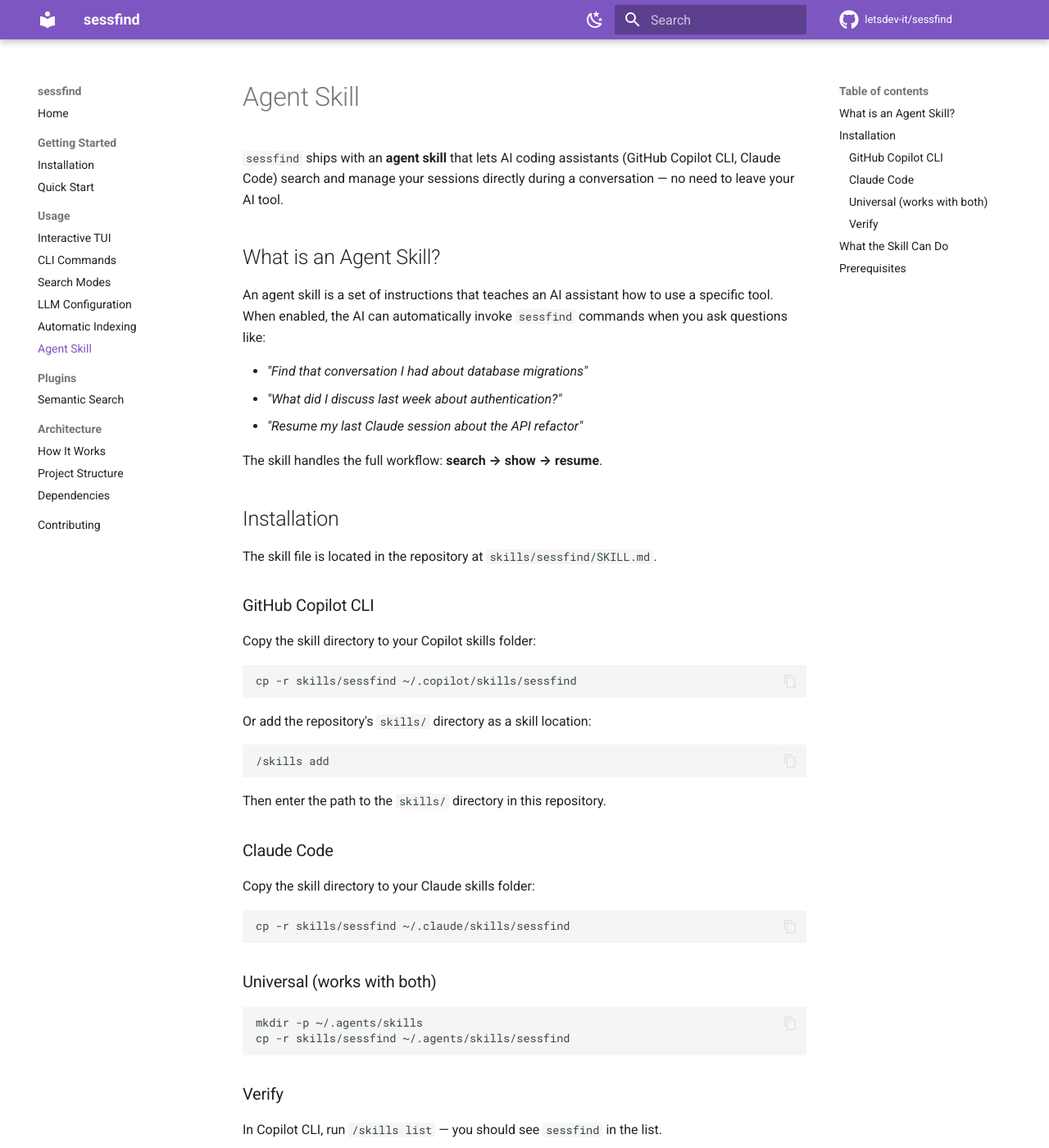
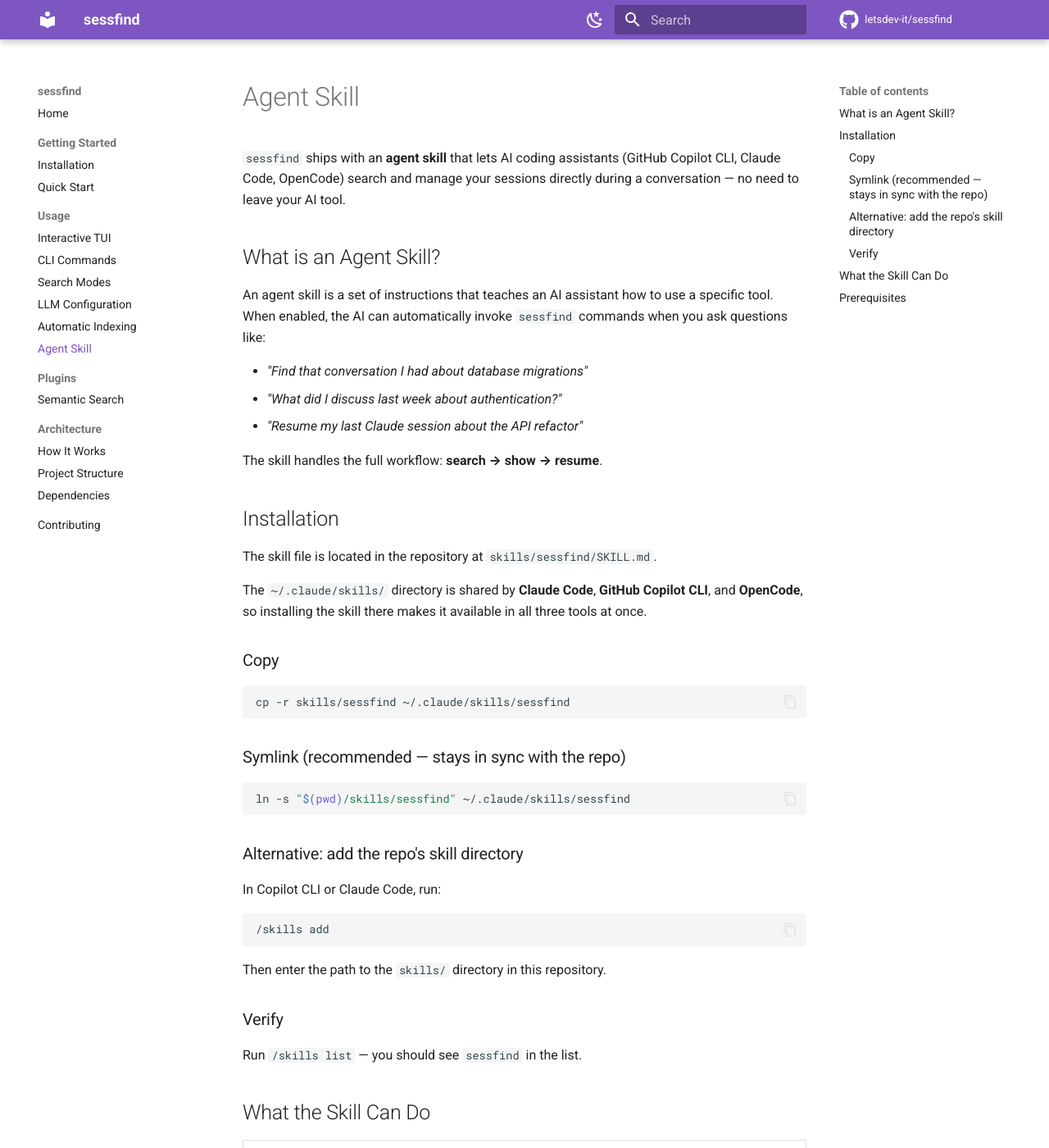
Before and after one commit to letsdev-it/sessfind, an MkDocs documentation site: the page built from docs/usage/agent-skill.md, in a window 1280 px wide and 1400 px high. Shown: the whole window at 82% size. Built offline with MkDocs 1.6.1 and Material for MkDocs 9.7.7, drawn with Linux system fonts in a browser that asks for light colours; comment, search, counter and statistics services are not loaded.

Commit message:
docs: add OpenCode to agent skill, simplify installation with symlink option
Co-authored-by: Copilot <223556219+Copilot@users.noreply.github.com>

````diff
--- a/docs/usage/agent-skill.md
+++ b/docs/usage/agent-skill.md
@@ -1,6 +1,6 @@
 # Agent Skill
 
-`sessfind` ships with an **agent skill** that lets AI coding assistants (GitHub Copilot CLI, Claude Code) search and manage your sessions directly during a conversation — no need to leave your AI tool.
+`sessfind` ships with an **agent skill** that lets AI coding assistants (GitHub Copilot CLI, Claude Code, OpenCode) search and manage your sessions directly during a conversation — no need to leave your AI tool.
 
 ## What is an Agent Skill?
 
@@ -16,15 +16,23 @@ The skill handles the full workflow: **search → show → resume**.
 
 The skill file is located in the repository at `skills/sessfind/SKILL.md`.
 
-### GitHub Copilot CLI
+The `~/.claude/skills/` directory is shared by **Claude Code**, **GitHub Copilot CLI**, and **OpenCode**, so installing the skill there makes it available in all three tools at once.
 
-Copy the skill directory to your Copilot skills folder:
+### Copy
 
 ```bash
-cp -r skills/sessfind ~/.copilot/skills/sessfind
+cp -r skills/sessfind ~/.claude/skills/sessfind
 ```
 
-Or add the repository's `skills/` directory as a skill location:
+### Symlink (recommended — stays in sync with the repo)
+
+```bash
+ln -s "$(pwd)/skills/sessfind" ~/.claude/skills/sessfind
+```
+
+### Alternative: add the repo's skill directory
+
+In Copilot CLI or Claude Code, run:
 
 ```
 /skills add
@@ -32,24 +40,9 @@ Or add the repository's `skills/` directory as a skill location:
 
 Then enter the path to the `skills/` directory in this repository.
 
-### Claude Code
-
-Copy the skill directory to your Claude skills folder:
-
-```bash
-cp -r skills/sessfind ~/.claude/skills/sessfind
-```
-
-### Universal (works with both)
-
-```bash
-mkdir -p ~/.agents/skills
-cp -r skills/sessfind ~/.agents/skills/sessfind
-```
-
 ### Verify
 
-In Copilot CLI, run `/skills list` — you should see `sessfind` in the list.
+Run `/skills list` — you should see `sessfind` in the list.
 
 ## What the Skill Can Do
 
````
Also changed, not shown: README.md (+2 -2 lines).
